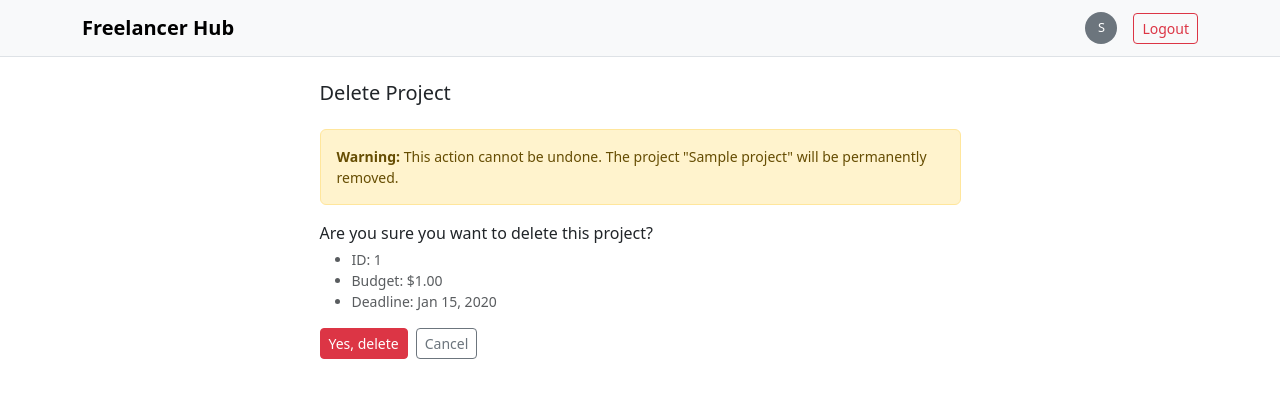
After one commit to abdallah-9a/django, a Django app: page /projects/delete/1/ in a window 1280 px wide. The commit adds this page. Shown: the top 398 px of the page. Run offline with Django 3.2, Linux system fonts and the light colour scheme; a user stored in the database is signed in; tables that the repository leaves empty hold one stand-in row (values such as "Sample post"); parts of the project's set-up code (start-up, migrations or seed data) failed here and were passed over.

Commit message:
Implement project delete functionality

```diff
--- a/freelancer_hub/projects/urls.py
+++ b/freelancer_hub/projects/urls.py
@@ -5,5 +5,6 @@ urlpatterns = [
     path("", views.ProjectsList.as_view(), name="home"),
     path("project-detail/<int:pk>/", views.ProjectDetail.as_view(),name="project_detail"),
     path("edit/<int:pk>/",views.ProjectEdit.as_view(),name="edit_project"),
+    path("delete/<int:pk>/",views.ProjectDelete.as_view(),name="delete_project"),
 
 ]
--- a/freelancer_hub/projects/views.py
+++ b/freelancer_hub/projects/views.py
@@ -2,6 +2,7 @@ from django.shortcuts import render
 from django.views.generic import ListView, DetailView, UpdateView,DeleteView
 from .models import Project
 from django.contrib.auth.mixins import LoginRequiredMixin, UserPassesTestMixin
+from django.urls import reverse_lazy
 # Create your views here.
 
 class ProjectsList(ListView):
@@ -24,3 +25,11 @@ class ProjectEdit(LoginRequiredMixin, UserPassesTestMixin, UpdateView):
 
     def test_func(self):
         return self.request.user.id == self.get_object().created_by.id
+
+class ProjectDelete(LoginRequiredMixin, UserPassesTestMixin, DeleteView):
+    model = Project
+    success_url = reverse_lazy("home")
+    template_name = "projects/project_delete.html"
+
+    def test_func(self):
+        return self.request.user.id == self.get_object().created_by.id
--- /dev/null
+++ b/freelancer_hub/templates/projects/project_delete.html
@@ -0,0 +1,31 @@
+{% extends 'base.html' %} {% block title %}Delete Project | {{ object.title }}
+{%endblock %} {% block content %}
+<div class="row justify-content-center">
+  <div class="col-lg-8 col-xl-7">
+    <h1 class="h5 mb-4">Delete Project</h1>
+    <div class="alert alert-warning small">
+      <strong>Warning:</strong>
+       This action cannot be undone. The project "{{object.title }}" will be permanently removed.
+    </div>
+    <form method="post">
+      {% csrf_token %}
+      <div class="mb-3">
+        <p class="mb-1">Are you sure you want to delete this project?</p>
+        <ul class="small text-muted">
+          <li>ID: {{ object.pk }}</li>
+          <li>Budget: ${{ object.budget }}</li>
+          <li>Deadline: {{ object.deadline|date:'M d, Y' }}</li>
+        </ul>
+      </div>
+      <div class="d-flex gap-2">
+        <button type="submit" class="btn btn-danger btn-sm">Yes, delete</button>
+        <a
+          href="{% url 'project_detail' object.pk %}"
+          class="btn btn-outline-secondary btn-sm"
+          >Cancel</a
+        >
+      </div>
+    </form>
+  </div>
+</div>
+{% endblock %}
```
Also changed, not shown: freelancer_hub/templates/projects/project_detail.html (+6 -1 lines).
